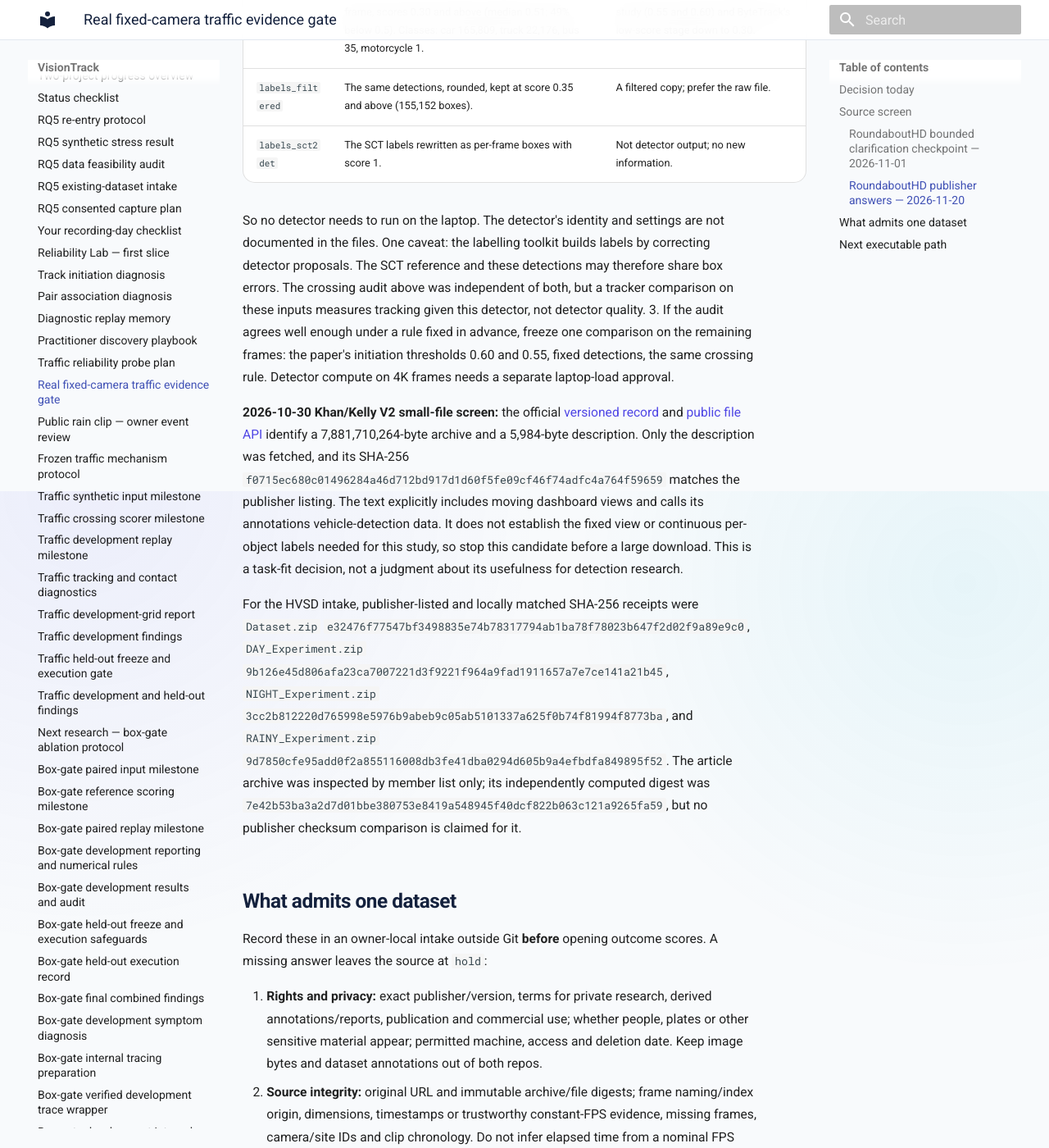
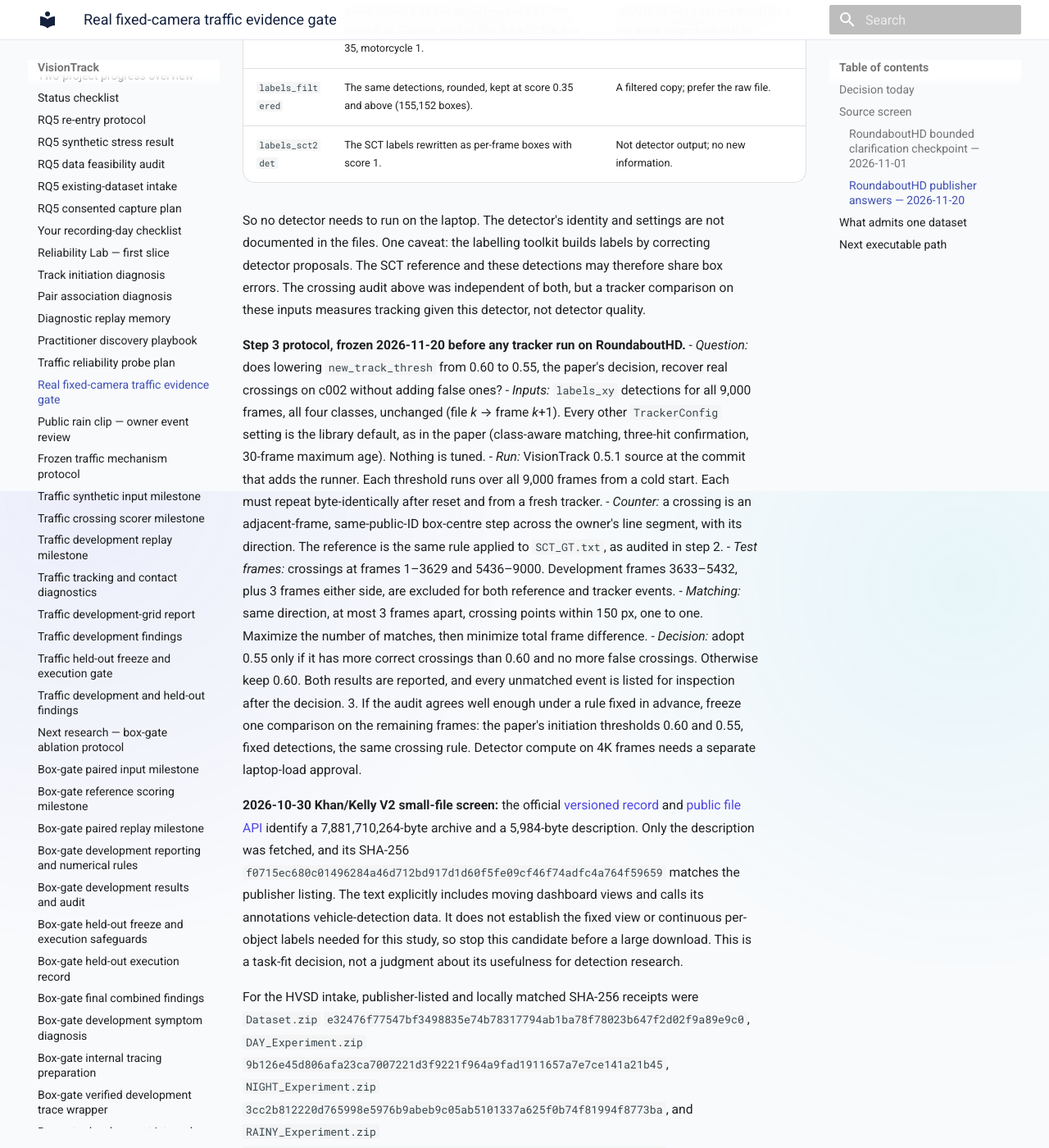
Before and after one commit to hulagerushikesh/visiontrack, an MkDocs documentation site: the page built from docs/REAL_TRAFFIC_EVIDENCE_GATE.md, in a window 1280 px wide and 1400 px high, scrolled down 12001 px. Shown: the whole window at 82% size. Built offline with MkDocs 1.6.1 and Material for MkDocs 9.7.7, drawn with Linux system fonts in a browser that asks for light colours.

Commit message:
Freeze RoundaboutHD c002 threshold comparison protocol

```diff
--- a/docs/REAL_TRAFFIC_EVIDENCE_GATE.md
+++ b/docs/REAL_TRAFFIC_EVIDENCE_GATE.md
@@ -282,6 +282,31 @@ a fresh owner approval for its download:
    detections may therefore share box errors. The crossing audit above was
    independent of both, but a tracker comparison on these inputs measures
    tracking given this detector, not detector quality.
+
+   **Step 3 protocol, frozen 2026-11-20 before any tracker run on RoundaboutHD.**
+   - *Question:* does lowering `new_track_thresh` from 0.60 to 0.55, the
+     paper's decision, recover real crossings on c002 without adding false
+     ones?
+   - *Inputs:* `labels_xy` detections for all 9,000 frames, all four classes,
+     unchanged (file *k* → frame *k*+1). Every other `TrackerConfig` setting is
+     the library default, as in the paper (class-aware matching, three-hit
+     confirmation, 30-frame maximum age). Nothing is tuned.
+   - *Run:* VisionTrack 0.5.1 source at the commit that adds the runner. Each
+     threshold runs over all 9,000 frames from a cold start. Each must repeat
+     byte-identically after reset and from a fresh tracker.
+   - *Counter:* a crossing is an adjacent-frame, same-public-ID box-centre
+     step across the owner's line segment, with its direction. The reference
+     is the same rule applied to `SCT_GT.txt`, as audited in step 2.
+   - *Test frames:* crossings at frames 1–3629 and 5436–9000. Development
+     frames 3633–5432, plus 3 frames either side, are excluded for both
+     reference and tracker events.
+   - *Matching:* same direction, at most 3 frames apart, crossing points
+     within 150 px, one to one. Maximize the number of matches, then minimize
+     total frame difference.
+   - *Decision:* adopt 0.55 only if it has more correct crossings than 0.60
+     and no more false crossings. Otherwise keep 0.60. Both results are
+     reported, and every unmatched event is listed for inspection after the
+     decision.
 3. If the audit agrees well enough under a rule fixed in advance, freeze one
    comparison on the remaining frames: the paper's initiation thresholds 0.60
    and 0.55, fixed detections, the same crossing rule. Detector compute on 4K
```
